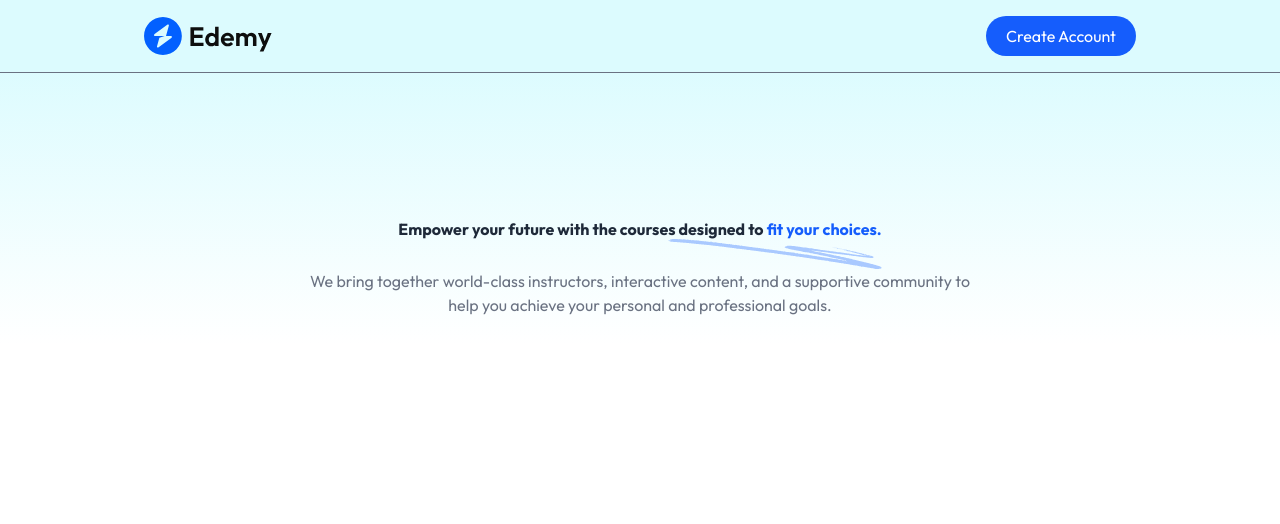
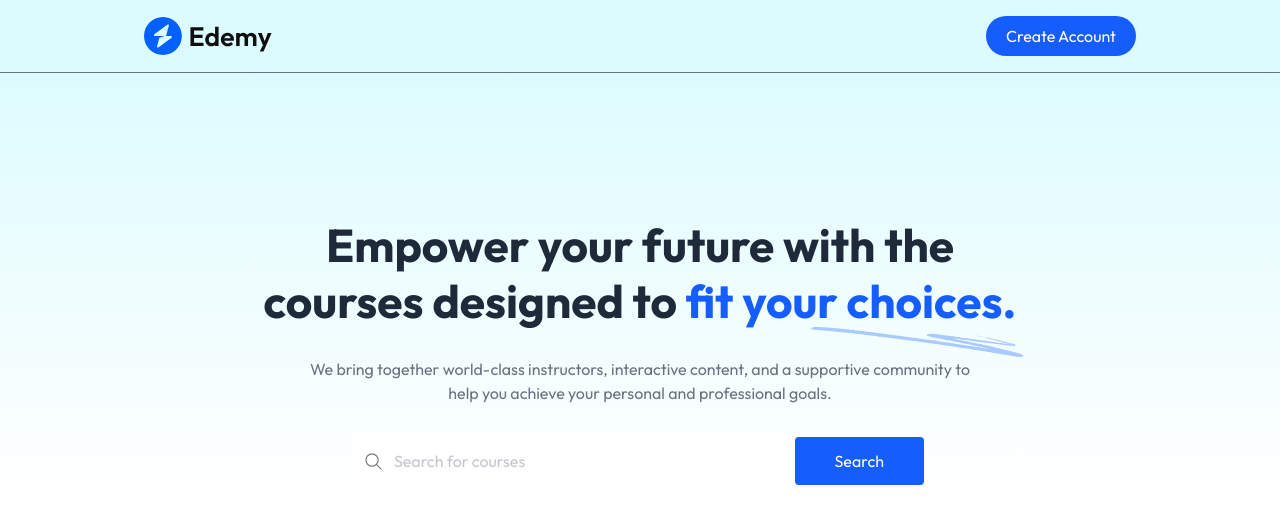
Before and after one commit to shivanshpathak01/LMS-Portal, a React (Vite) app in the folder client/: page / in a window 1280 px wide. Shown: the top 524 px of the page. Built offline with nearby package versions, Linux system fonts and the light colour scheme; no server answers.

Commit message:
some home page changes

```diff
--- a/client/package.json
+++ b/client/package.json
@@ -20,7 +20,6 @@
     "react-router-dom": "^7.5.0",
     "react-simple-star-rating": "^5.1.7",
     "react-youtube": "^10.1.0",
-    "tailwindcss": "^4.1.3",
     "uniqid": "^5.4.0"
   },
   "devDependencies": {
@@ -32,6 +31,7 @@
     "eslint-plugin-react-hooks": "^5.1.0",
     "eslint-plugin-react-refresh": "^0.4.19",
     "globals": "^15.15.0",
+    "tailwindcss": "^4.1.4",
     "vite": "^6.2.0"
   }
 }
--- a/client/src/components/student/Hero.jsx
+++ b/client/src/components/student/Hero.jsx
@@ -1,15 +1,18 @@
 import React from 'react'
 import { assets } from '../../assets/assets'
+import SearchBar from './SearchBar'
 
 function Hero() {
   return (
     <div className='flex flex-col items-center justify-center w-full md:pt-36 pt-20 px-7 md:px-0 space-y-7 text-center bg-gradient-to-b from-cyan-100/70'>
 
-      <h1 className='md:text-home-heading-large text-home-heading-small relative font-bold text-gray-800 max-w-3xl mx-auto'>Empower your future with the courses designed to <span className='text-blue-600'>fit your choices.</span> <img src={assets.sketch} alt="sketch" className='md:block hidden absolute -bottom-7 right-0'/></h1>
+      <h1 className='md:text-[46px] leading-[56px] text-[36px] relative font-bold text-gray-800 max-w-3xl mx-auto'>Empower your future with the courses designed to <span className='text-blue-600'>fit your choices.</span> <img src={assets.sketch} alt="sketch" className='md:block hidden absolute -bottom-7 right-0'/></h1>
 
       <p className='md:block hidden text-gray-500 max-w-2xl mx-auto'> We bring together world-class instructors, interactive content, and a supportive community to help you achieve your personal and professional goals. </p>
 
       <p className='md:hidden text-gray-500 max-w-sm mx-auto'> We bring together world-class instructors to help you achieve your professional goals. </p>
+
+      <SearchBar/>
 
     </div>
   )
--- a/client/src/components/student/SearchBar.jsx
+++ b/client/src/components/student/SearchBar.jsx
@@ -1,8 +1,25 @@
 import React from 'react'
+import { assets } from '../../assets/assets'
+import { useNavigate } from 'react-router-dom'
+import { useState } from 'react'
 
-function SearchBar() {
+function SearchBar({data}) {
+
+  const navigate = useNavigate()
+  const [input, setInput] = useState(data ? data : '')
+
+  const onSearchHandler = (e)=>{
+    e.preventDefault()
+    navigate('/course-list/' + input)
+  }
+
   return (
-    <div>SearchBar</div>
+      <form onSubmit={onSearchHandler} className='max-w-xl w-full md:h-14 h-12 flex items-center bg-white border-gray-500/20 rounded'>
+        <img src={assets.search_icon} alt="search_icon" className='md:w-auto w-10 px-3 ' />
+        <input onChange={e => setInput(e.target.value)} value={input}
+        type="text" placeholder='Search for courses' className='w-full h-full outline-none text-gray-500/80'/>
+        <button type='submit' className='bg-blue-600 rounded text-white md:px-10 px-7 md:py-3 py-2 mx-1'>Search </button>
+      </form>
   )
 }
 
--- a/client/src/index.css
+++ b/client/src/index.css
@@ -1,14 +1,27 @@
 @import url('https://fonts.googleapis.com/css2?family=Outfit:wght@100..900&display=swap');
 
-@import "tailwindcss";
+@import 'tailwindcss';
 
 *{
   font-family: Outfit;
 }
-/* @theme {
-  course-details-heading-small: ['26px','36px'];
-  course-details-heading-large: ['36px','44px'];
-  home-heading-small: ['28px','34px'];
-  home-heading-large: ['48px','56px'];
-  default: ['15px','21px'];
-} */
+
+.course-heading-small {
+  font-size: 26px;
+  line-height: 36px;
+}
+
+.course-heading-large {
+  font-size: 36px;
+  line-height: 46px;
+}
+
+.home-heading-small {
+  font-size: 36px;
+  line-height: 46px;
+}
+
+.home-heading-large {
+  font-size: 46px;
+  line-height: 56px;
+}
```
Also changed, not shown: 1 other file (tests, documents, lock files or other folders).
